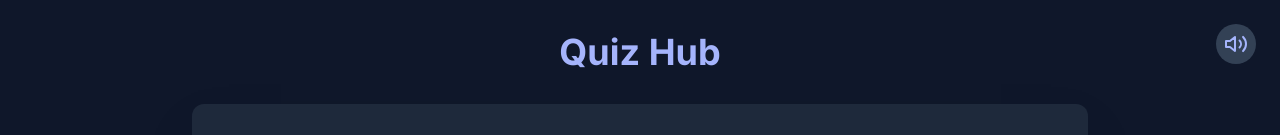
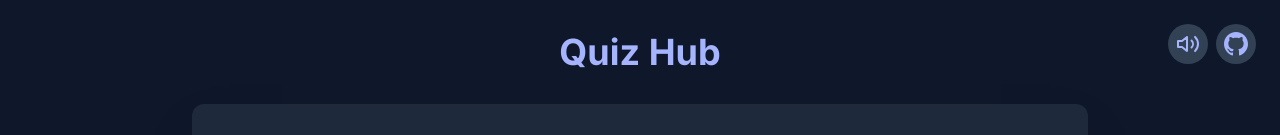
Before and after one commit to duthaho/quiz-hub, a plain HTML site: page index.html in a window 1280 px wide. Shown: the top 135 px of the page. Drawn offline with nearby package versions, Linux system fonts and the light colour scheme.

```diff
--- a/index.html
+++ b/index.html
@@ -18,7 +18,6 @@
     <meta name="twitter:card" content="summary_large_image">
     <meta name="twitter:title" content="Quiz Hub - Test Your Knowledge">
     <meta name="twitter:description" content="A fun and interactive platform to test and improve your knowledge on various topics.">
-    <meta name="twitter:image:alt" content="Quiz Hub Logo">
     <script src="https://cdn.tailwindcss.com"></script>
     <script src="https://cdn.jsdelivr.net/npm/canvas-confetti@1.9.2/dist/confetti.browser.min.js"></script>
     <script src="https://cdnjs.cloudflare.com/ajax/libs/tone/14.8.49/Tone.js"></script>
@@ -138,7 +137,8 @@
         Heart: `<svg class="w-6 h-6" xmlns="http://www.w3.org/2000/svg" viewBox="0 0 24 24" fill="currentColor" stroke="currentColor" stroke-width="2" stroke-linecap="round" stroke-linejoin="round"><path d="M20.84 4.61a5.5 5.5 0 0 0-7.78 0L12 5.67l-1.06-1.06a5.5 5.5 0 0 0-7.78 7.78l1.06 1.06L12 21.23l7.78-7.78 1.06-1.06a5.5 5.5 0 0 0 0-7.78z"></path></svg>`,
         HeartOutline: `<svg class="w-6 h-6" xmlns="http://www.w3.org/2000/svg" viewBox="0 0 24 24" fill="none" stroke="currentColor" stroke-width="2" stroke-linecap="round" stroke-linejoin="round"><path d="M20.84 4.61a5.5 5.5 0 0 0-7.78 0L12 5.67l-1.06-1.06a5.5 5.5 0 0 0-7.78 7.78l1.06 1.06L12 21.23l7.78-7.78 1.06-1.06a5.5 5.5 0 0 0 0-7.78z"></path></svg>`,
         Volume2: `<svg class="w-6 h-6" xmlns="http://www.w3.org/2000/svg" viewBox="0 0 24 24" fill="none" stroke="currentColor" stroke-width="2" stroke-linecap="round" stroke-linejoin="round"><polygon points="11 5 6 9 2 9 2 15 6 15 11 19 11 5"></polygon><path d="M19.07 4.93a10 10 0 0 1 0 14.14M15.54 8.46a5 5 0 0 1 0 7.07"></path></svg>`,
-        VolumeX: `<svg class="w-6 h-6" xmlns="http://www.w3.org/2000/svg" viewBox="0 0 24 24" fill="none" stroke="currentColor" stroke-width="2" stroke-linecap="round" stroke-linejoin="round"><polygon points="11 5 6 9 2 9 2 15 6 15 11 19 11 5"></polygon><line x1="23" y1="9" x2="17" y2="15"></line><line x1="17" y1="9" x2="23" y2="15"></line></svg>`
+        VolumeX: `<svg class="w-6 h-6" xmlns="http://www.w3.org/2000/svg" viewBox="0 0 24 24" fill="none" stroke="currentColor" stroke-width="2" stroke-linecap="round" stroke-linejoin="round"><polygon points="11 5 6 9 2 9 2 15 6 15 11 19 11 5"></polygon><line x1="23" y1="9" x2="17" y2="15"></line><line x1="17" y1="9" x2="23" y2="15"></line></svg>`,
+        GitHub: `<svg class="w-6 h-6" xmlns="http://www.w3.org/2000/svg" viewBox="0 0 24 24" fill="currentColor" stroke="none"><path d="M12 0c-6.626 0-12 5.373-12 12 0 5.302 3.438 9.8 8.207 11.387.599.111.793-.261.793-.577v-2.234c-3.338.726-4.033-1.416-4.033-1.416-.546-1.387-1.333-1.756-1.333-1.756-1.089-.745.083-.729.083-.729 1.205.084 1.839 1.237 1.839 1.237 1.07 1.834 2.807 1.304 3.492.997.107-.775.418-1.305.762-1.604-2.665-.305-5.467-1.334-5.467-5.931 0-1.311.469-2.381 1.236-3.221-.124-.303-.535-1.524.117-3.176 0 0 1.008-.322 3.301 1.23.957-.266 1.983-.399 3.003-.404 1.02.005 2.047.138 3.006.404 2.291-1.552 3.297-1.23 3.297-1.23.653 1.653.242 2.874.118 3.176.77.84 1.235 1.911 1.235 3.221 0 4.609-2.807 5.624-5.479 5.921.43.372.823 1.102.823 2.222v3.293c0 .319.192.694.801.576 4.765-1.589 8.199-6.086 8.199-11.386 0-6.627-5.373-12-12-12z"/></svg>`
     };
 
     function getIcon(name) {
@@ -179,8 +179,19 @@
             soundToggleButton.setAttribute('aria-label', 'Toggle Sounds');
             soundToggleButton.onclick = toggleAllSounds;
 
+            // Create GitHub Link
+            const githubLink = document.createElement('a');
+            githubLink.href = 'https://github.com/duthaho/quiz-hub/';
+            githubLink.target = '_blank';
+            githubLink.rel = 'noopener noreferrer';
+            githubLink.innerHTML = getIcon('GitHub');
+            githubLink.className = 'p-2 bg-slate-700 hover:bg-slate-600 text-indigo-300 rounded-full transition-colors focus:outline-none focus:ring-2 focus:ring-indigo-500';
+            githubLink.setAttribute('aria-label', 'Star on GitHub');
+
+
             if(topRightControlsContainer) {
                 topRightControlsContainer.appendChild(soundToggleButton);
+                topRightControlsContainer.appendChild(githubLink);
             }
             audioInitialized = true;
         } catch (e) {
```
Also changed, not shown: 1 other file.
